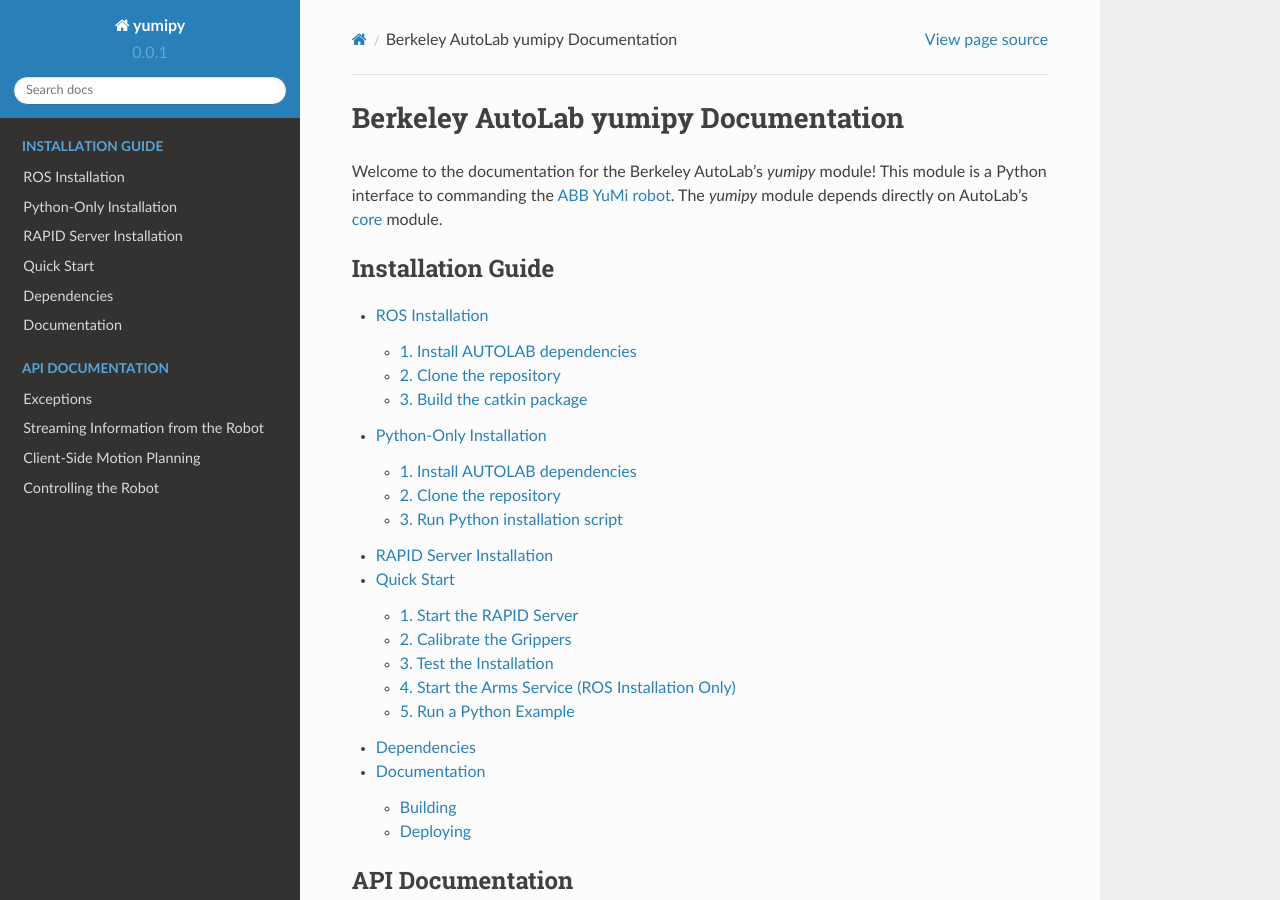
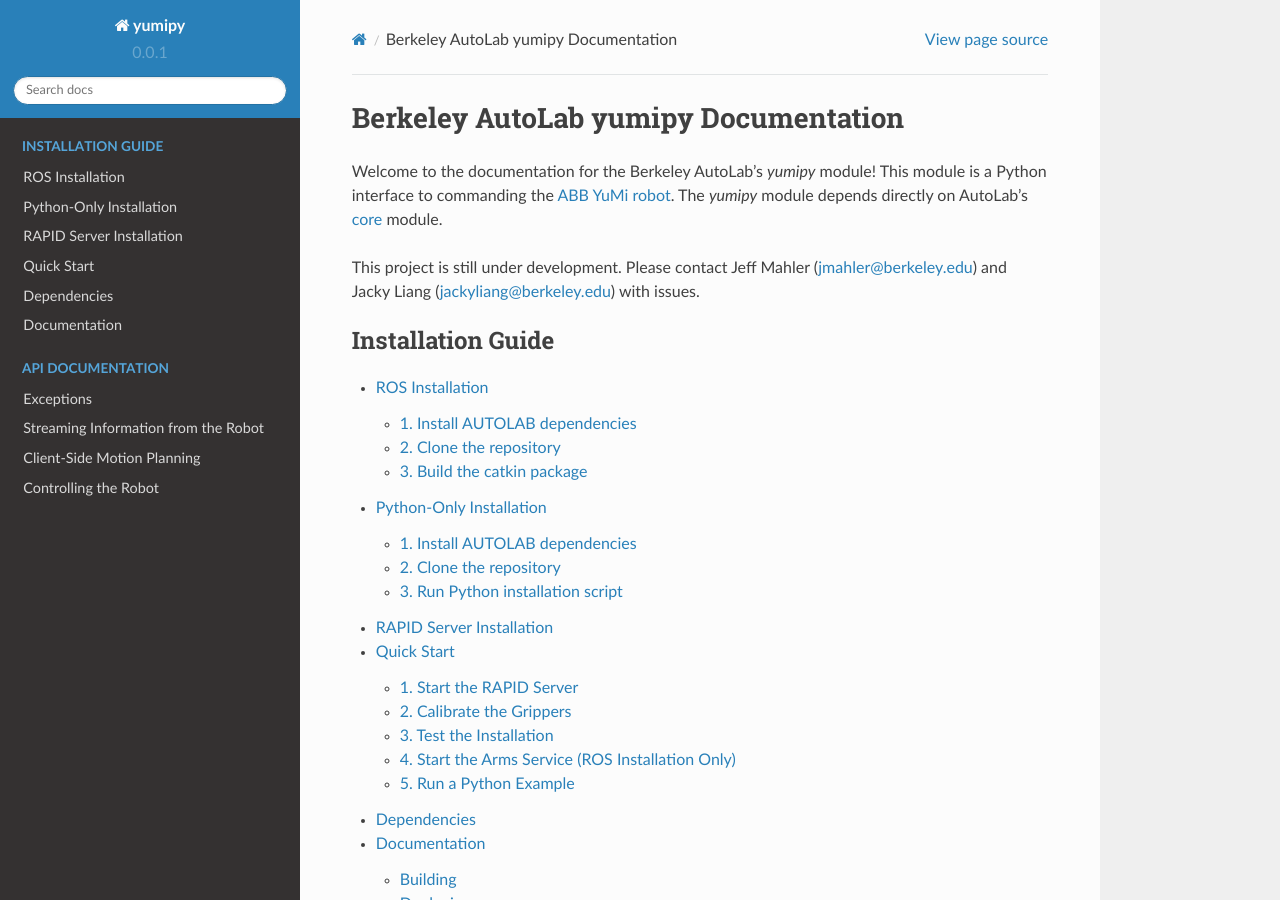
Before and after one commit to BerkeleyAutomation/yumipy, a Sphinx documentation site: the page built from docs/source/index.rst, in a window 1280 px wide and 900 px high. Built offline with Sphinx 7.4.7 and the Read the Docs theme 2.0.0, drawn with Linux system fonts in a browser that asks for light colours.

Commit message:
Updated docs to have issues contact info

```diff
--- a/docs/source/index.rst
+++ b/docs/source/index.rst
@@ -11,6 +11,9 @@
 
 .. _ABB YuMi robot: http://new.abb.com/products/robotics/industrial-robots/yumi
 .. _core: https://github.com/mmatl/core
+
+This project is still under development.
+Please contact Jeff Mahler (jmahler@berkeley.edu) and Jacky Liang (jackyliang@berkeley.edu) with issues.
 
 .. toctree::
    :maxdepth: 2
```
Also changed, not shown: README.md (+10 -3 lines).
